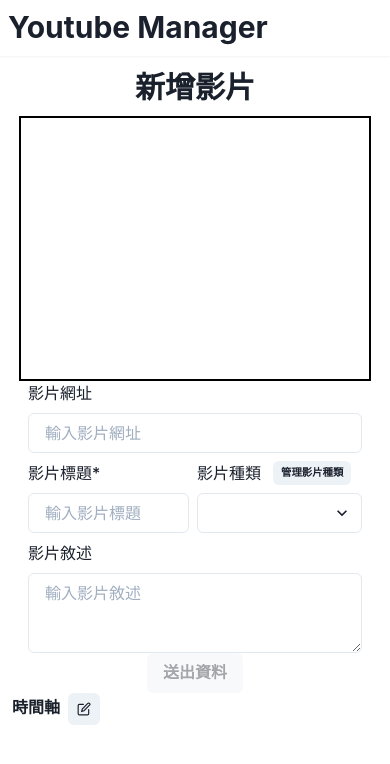
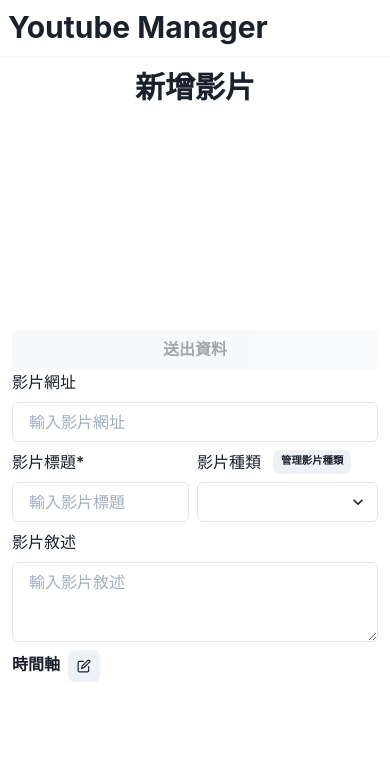
Before and after one commit to ss77995ss/youtube-manager, a React (Create React App) app: page /create in a window 390 px wide. Shown: the top 764 px of the page. Built offline with nearby package versions, Linux system fonts and the light colour scheme.

Commit message:
feat(RWD): Make basic video info display more responsive

```diff
--- a/src/App.js
+++ b/src/App.js
@@ -19,7 +19,7 @@
             </Box>
             <Flex height="100%" as="section" className="App-body">
               <Sidebar />
-              <Box width="100%" height="100%" p={3} textAlign="center" as="section">
+              <Box width="100%" height="100%" overflow="auto" p={3} textAlign="center" as="section">
                 <Switch>
                   <Route exact path="/">
                     <Link to="/create">新增影片</Link>
--- a/src/components/Create/index.js
+++ b/src/components/Create/index.js
@@ -2,6 +2,7 @@
   Box,
   Flex,
   Heading,
+  Stack,
   FormControl,
   FormLabel,
   Input,
@@ -33,8 +34,7 @@
 };
 
 const opts = {
-  width: '348',
-  height: '261',
+  width: '100%',
   playerVars: {
     // https://developers.google.com/youtube/player_parameters
     autoplay: 1,
@@ -71,23 +71,26 @@
   };
 
   return (
-    <Box>
+    <Stack>
       <Heading>新增影片</Heading>
-      <form onSubmit={handleSubmit(onSubmit)}>
-        <Flex flexWrap={['wrap', 'wrap', 'nowrap', 'nowrap']}>
-          <Box
-            mt={2}
-            border="2px solid black"
-            w={`calc(${opts.width}px + 4px)`}
-            h={`calc(${opts.height}px + 4px)`}
-            mx="auto"
-          >
-            <YouTube videoId={videoId} opts={opts} onReady={handleReady} onPlay={handlePlay} onError={handleError} />
+      <Flex flexDirection={{ base: 'column', lg: 'row' }}>
+        <Box mr={{ base: 'auto', lg: 2 }} mb={2} w="100%">
+          <Box position="relative" pt="56.25%" w="100%">
+            <YouTube
+              className="youtube-player"
+              videoId={videoId}
+              opts={opts}
+              onReady={handleReady}
+              onPlay={handlePlay}
+              onError={handleError}
+            />
           </Box>
-          <Box
-            mx={4}
-            width={['100%', '100%', `calc(100% - ${opts.width}px - 4px)`, `calc(100% - ${opts.width}px - 4px)`]}
-          >
+        </Box>
+        <form onSubmit={handleSubmit(onSubmit)}>
+          <Box textAlign="left" w={{ base: '100%', lg: '420px' }} height="100%">
+            <Button w="100%" type="submit" disabled={!currentVideoUrl || videoError || !video}>
+              送出資料
+            </Button>
             <FormControl>
               <FormLabel htmlFor="url">影片網址</FormLabel>
               <Input
@@ -121,20 +124,17 @@
                 </Select>
               </FormControl>
             </Flex>
-            <FormControl>
+            <FormControl height="calc(100% - 144px - 1rem - 40px - 24px - 1rem)">
               <FormLabel mt={2} htmlFor="description">
                 影片敘述
               </FormLabel>
-              <Textarea name="description" placeholder="輸入影片敘述" ref={register} />
+              <Textarea height="100%" name="description" placeholder="輸入影片敘述" ref={register} />
             </FormControl>
           </Box>
-        </Flex>
-        <Button type="submit" disabled={!currentVideoUrl || videoError || !video}>
-          送出資料
-        </Button>
-      </form>
+        </form>
+      </Flex>
       <TimestampList video={video} {...timestampsState} />
-    </Box>
+    </Stack>
   );
 }
 
--- a/src/components/Show/index.js
+++ b/src/components/Show/index.js
@@ -35,17 +35,13 @@
 
   return (
     <Stack>
-      <Flex flexWrap={{ base: 'wrap', md: 'wrap', lg: 'nowrap' }}>
-        <Box mx={{ base: 'auto', lg: 2 }} w={{ base: 324, sm: 644, lg: 484, xl: 724 }}>
+      <Flex flexDirection={{ base: 'column', lg: 'row' }}>
+        <Box mr={{ base: 'auto', lg: 2 }} mb={2} w="100%">
           <Box position="relative" pt="56.25%" w="100%">
             <YouTube className="youtube-player" videoId={videoId} opts={opts} onReady={handleReady} />
           </Box>
         </Box>
-        <Stack
-          mt={{ sm: 2, lg: 0 }}
-          textAlign="left"
-          width={{ base: '100%', lg: `calc(100% - 484px)`, xl: 'calc(100% - 724px)' }}
-        >
+        <Stack mt={{ sm: 2, lg: 0 }} textAlign="left" w={{ base: '100%', lg: '420px' }} height="100%">
           <Buttons video={video} />
           <Heading as="h4" size="sm">
             影片標題
--- a/src/components/Sidebar/index.js
+++ b/src/components/Sidebar/index.js
@@ -8,7 +8,7 @@
 
   return (
     <Box
-      display={{ base: 'none', lg: 'block' }}
+      display={{ base: 'none', xl: 'block' }}
       minWidth={280}
       height="100%"
       borderRight="1px solid #ccc"
--- a/src/components/common/AddTimestampForm.js
+++ b/src/components/common/AddTimestampForm.js
@@ -1,8 +1,8 @@
 import { useForm } from 'react-hook-form';
-import { Box, Heading, Button, Input, FormControl, FormLabel, Stack } from '@chakra-ui/react';
+import { Box, Heading, Button, Input, FormControl, FormLabel, ButtonGroup, Stack } from '@chakra-ui/react';
 import TimeSelector from './TimeSelector';
 
-function AddTimestampForm({ addNewTimestamp }) {
+function AddTimestampForm({ addNewTimestamp, handleChangeMode }) {
   const { register, handleSubmit } = useForm();
 
   const onSubmit = (newTimestamp) => {
@@ -12,11 +12,11 @@
 
   return (
     <form onSubmit={handleSubmit(onSubmit)}>
-      <Box my={4} border="1px solid" p={4}>
+      <Box my={2} border="1px solid" p={4}>
         <Heading as="h4" size="sm">
           新增時間軸
         </Heading>
-        <Stack direction="row" mt={4} align="flex-end" flexWrap={['wrap', 'wrap', 'nowrap', 'nowrap']}>
+        <Stack direction={['column', 'column', 'row', 'row']} mt={4}>
           <FormControl>
             <FormLabel htmlFor="title">名稱*</FormLabel>
             <Input name="title" type="text" ref={register({ required: true })} />
@@ -26,11 +26,16 @@
             <Input name="description" type="text" ref={register} />
           </FormControl>
         </Stack>
-        <Stack direction="row" align="flex-end">
+        <Stack>
           <TimeSelector register={register} />
-          <Button mt={[2, 2, 0, 0]} mr={2} type="submit" w={['33%', '33%', '15%', '12.5%']}>
-            新增時間軸
-          </Button>
+          <ButtonGroup justifyContent="flex-end">
+            <Button type="submit" w={['50%', '50%', '30%', '25%']}>
+              確認
+            </Button>
+            <Button onClick={handleChangeMode} w={['50%', '50%', '30%', '25%']}>
+              取消
+            </Button>
+          </ButtonGroup>
         </Stack>
       </Box>
     </form>
--- a/src/components/common/TimeSelector.js
+++ b/src/components/common/TimeSelector.js
@@ -13,7 +13,7 @@
   };
 }
 
-const FormItem = ({ children }) => <FormControl w="5rem">{children}</FormControl>;
+const FormItem = ({ children }) => <FormControl w="33%">{children}</FormControl>;
 
 function TimeSelector({ register }) {
   const [{ hour, minute, second }, setTimestamp] = useState({
@@ -56,7 +56,7 @@
             ))}
           </Select>
         </FormItem>
-        <Text>：</Text>
+        <Text textAlign="center">：</Text>
         <FormItem mx={4}>
           <Select ref={register} name="minute" value={minute} onChange={handleChangeTimestamp}>
             {[...Array(60).keys()].map((number) => (
@@ -64,7 +64,7 @@
             ))}
           </Select>
         </FormItem>
-        <Text>：</Text>
+        <Text textAlign="center">：</Text>
         <FormItem>
           <Select ref={register} name="second" value={second} onChange={handleChangeTimestamp}>
             {[...Array(60).keys()].map((number) => (
```
